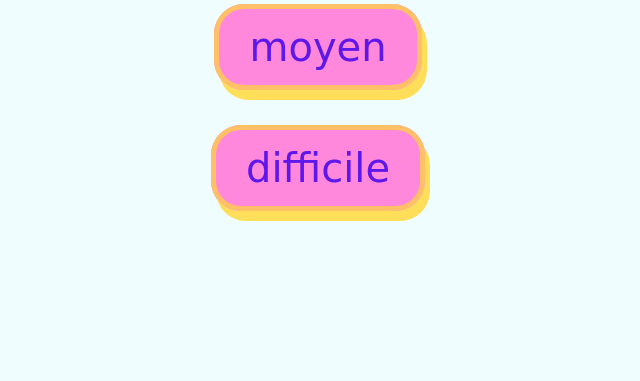
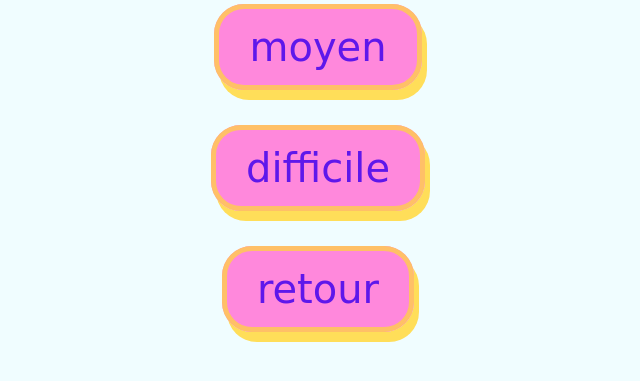
Before and after one commit to NoanBregeon/Projet_Renfor_PHP, a PHP site: page /quiz/quiz.php?type=1 in a window 1280 px wide. Shown: the part 172-553 px from the top of the page, without its empty margins (297-937 px from the left). Run offline with PHP 8.4, Linux system fonts and the light colour scheme.

Commit message:
Update quiz.php

```diff
--- a/quiz/quiz.php
+++ b/quiz/quiz.php
@@ -36,6 +36,7 @@ $_SESSION[$progression]=40;
 
 
                 ?>
+                <a href=".." class="button">retour</a>
     </div>
 </body>
 </html>
```
